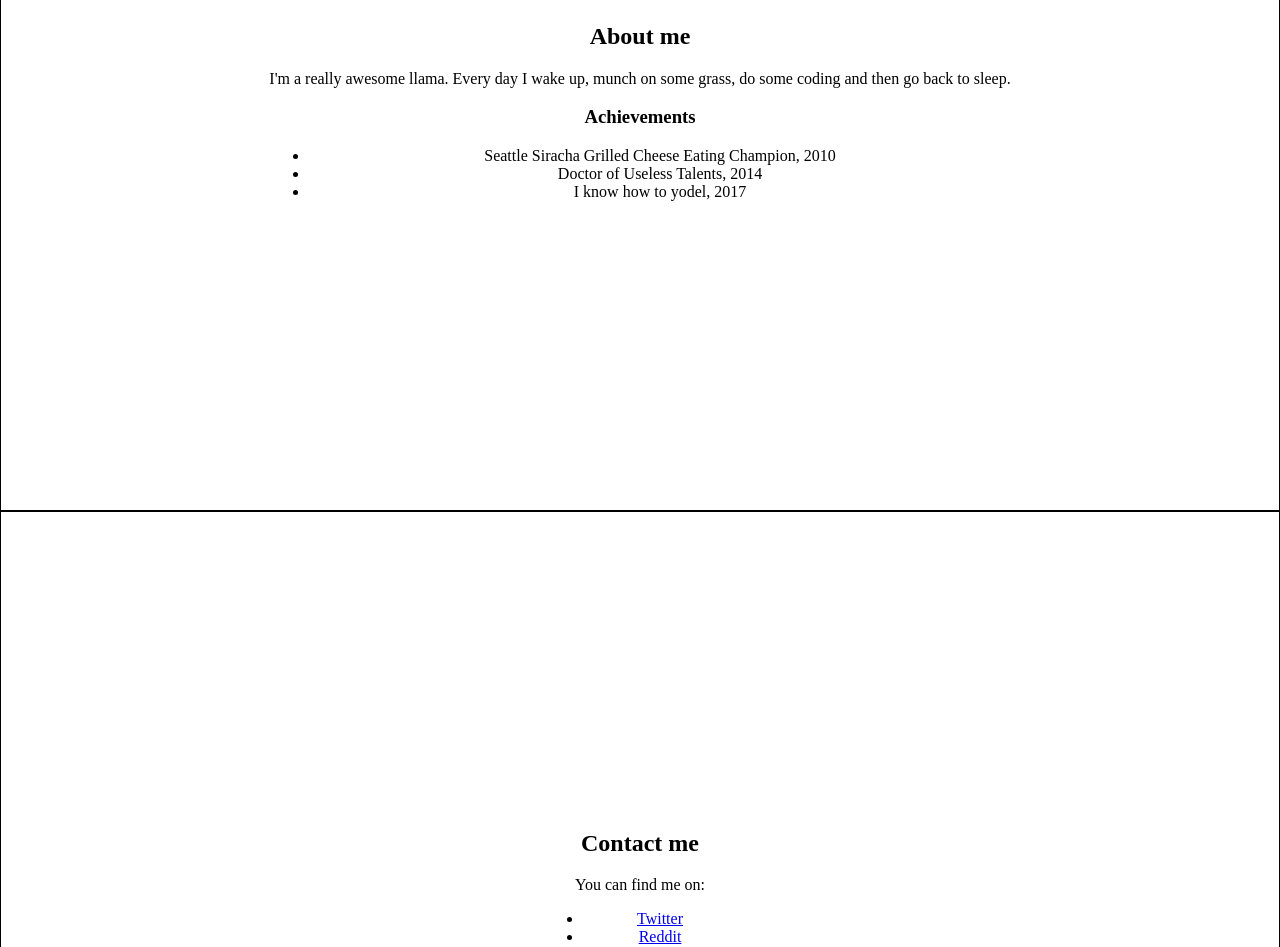
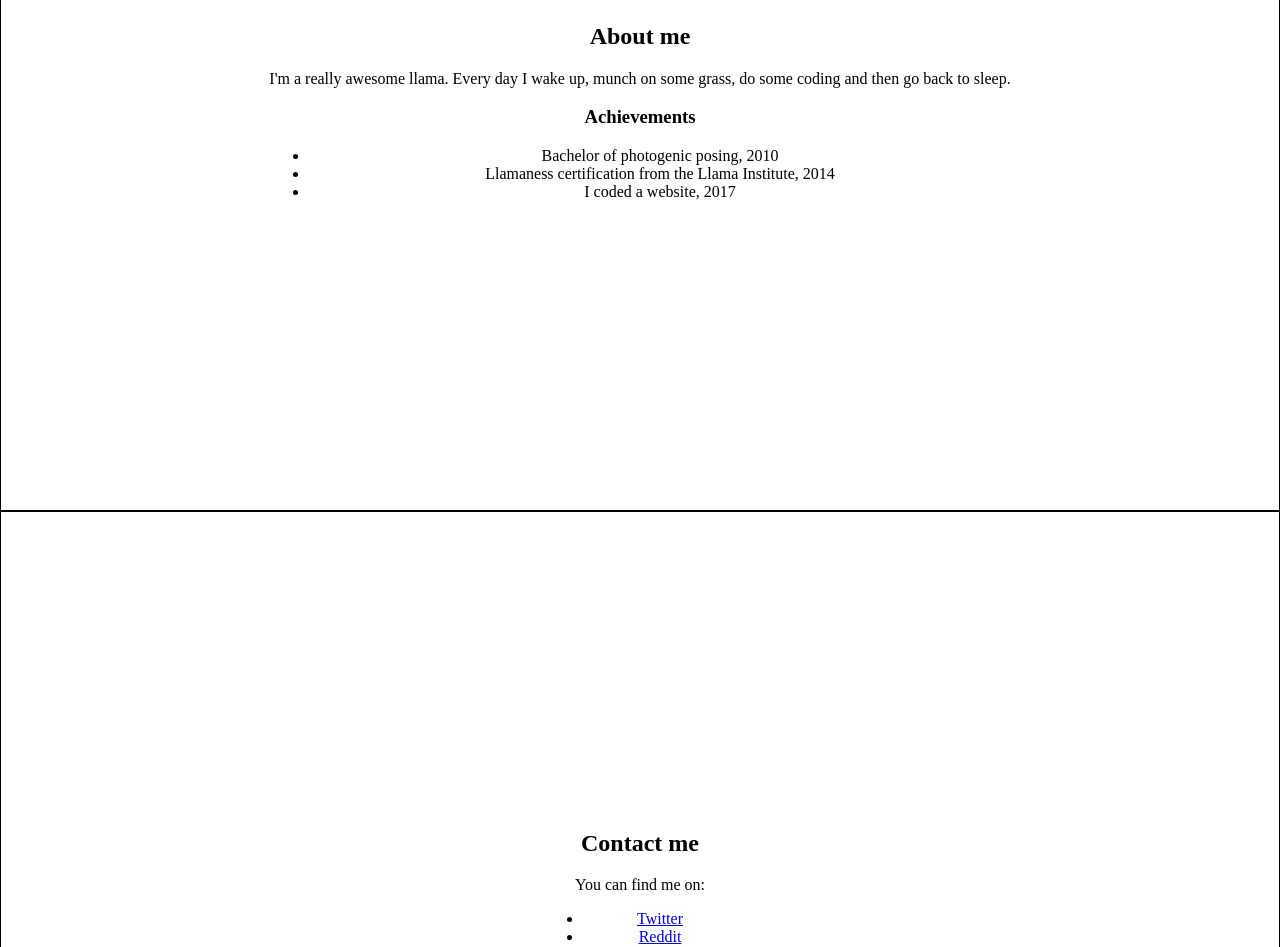
Before and after one commit to saagarmehta2023/saagarmehta2023.github.io, a plain HTML site: page index.html in a window 1280 px wide. Shown: the part 1143-2090 px from the top of the page. Drawn offline with Linux system fonts and the light colour scheme.

Commit message:
Update index.html

```diff
--- a/index.html
+++ b/index.html
@@ -29,9 +29,9 @@
                     <p>I'm a really awesome llama. Every day I wake up, munch on some grass, do some coding and then go back to sleep.</p>
                     <h3>Achievements</h3>
                     <ul>
-                        <li>Seattle Siracha Grilled Cheese Eating Champion, 2010</li>
-                        <li>Doctor of Useless Talents, 2014</li>
-                        <li>I know how to yodel, 2017</li>
+                        <li>Bachelor of photogenic posing, 2010</li>
+                        <li>Llamaness certification from the Llama Institute, 2014</li>
+                        <li>I coded a website, 2017</li>
                     </ul>
                 </div>
             </section>
```
